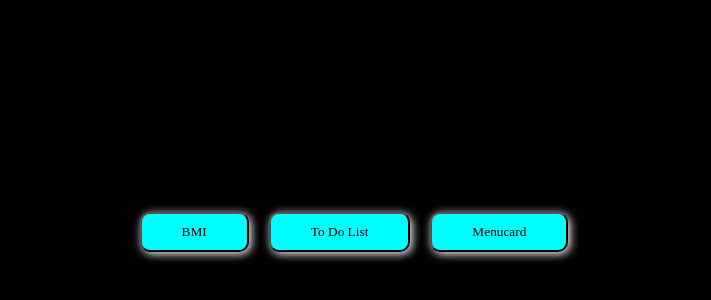
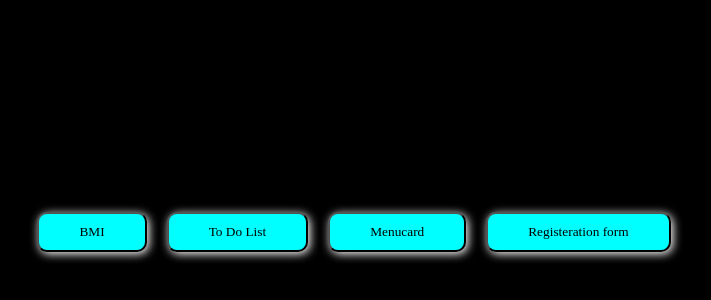
Before and after one commit to Shankar-CSE/mini_projects, a plain HTML site: page index.html in a window 1280 px wide. Shown: the part 168-468 px from the top of the page, without its empty margins (286-997 px from the left). Drawn offline with Linux system fonts and the light colour scheme.

Commit message:
registration form modified and added to main page

```diff
--- a/index.html
+++ b/index.html
@@ -49,5 +49,7 @@
     <button style="background-color: aqua;" onclick="window.open('to_do_list.html','_blank')">To Do List</button>
 
     <button style="background-color: aqua;" onclick="window.open('menucard/menucard.html','_blank')">Menucard</button>
+
+    <button style="background-color: aqua;" onclick="window.open('Registrationform.html','_blank')">Registeration form</button>
 </body>
 </html>
```
Also changed, not shown: Registarationform.html (renamed from Registarionform.html).
